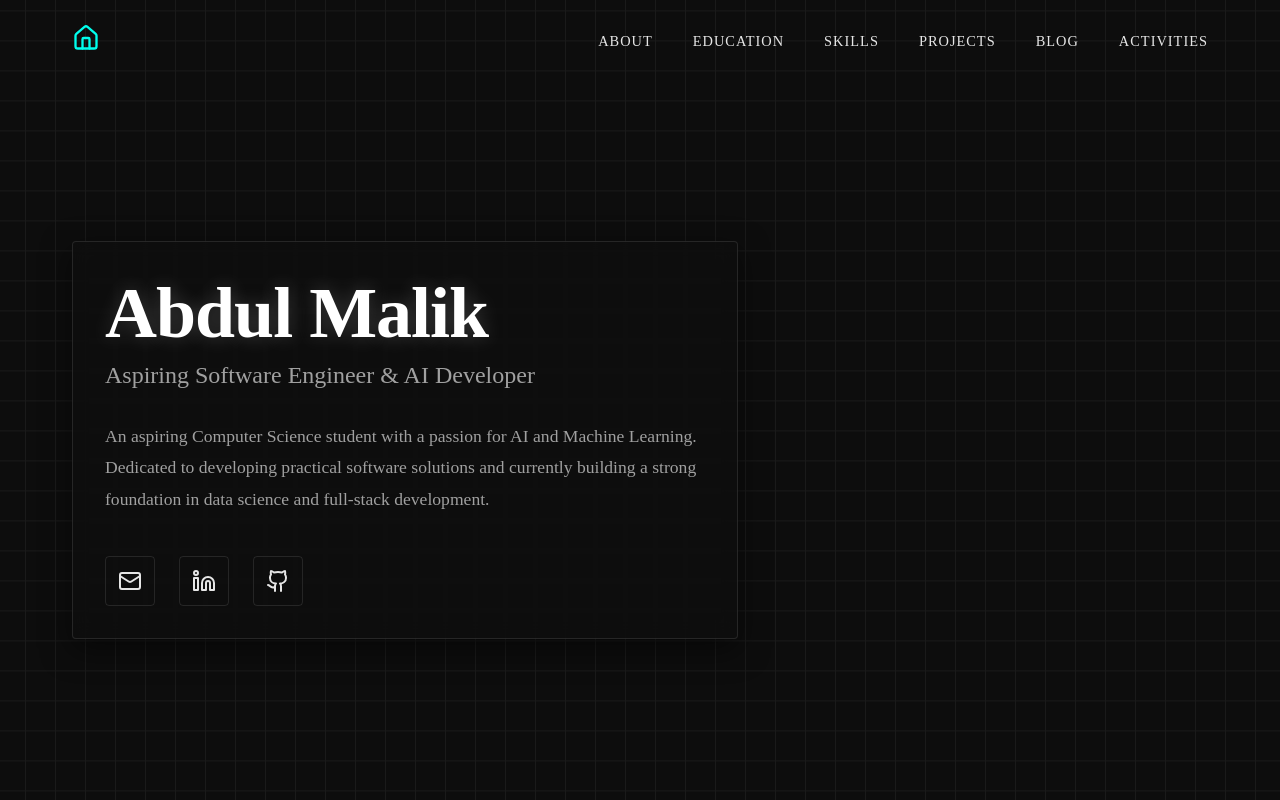
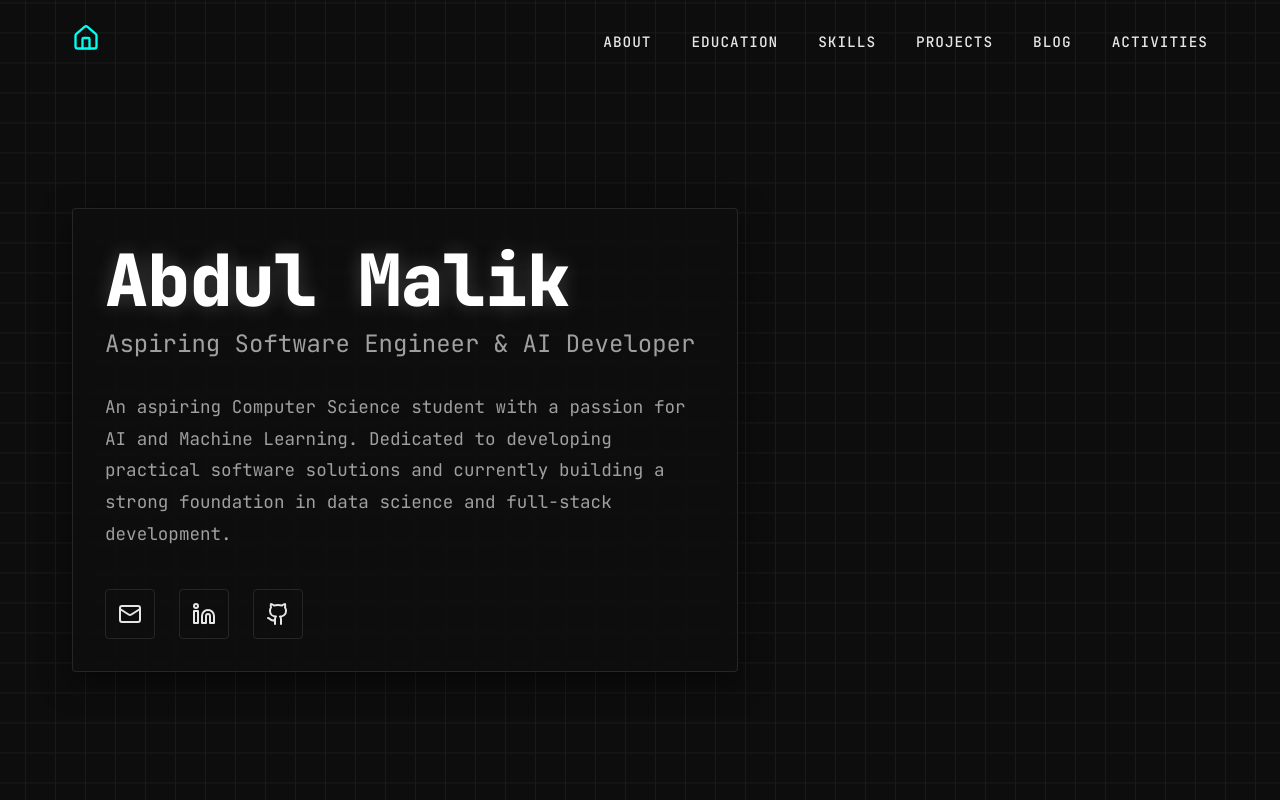
Before and after one commit to Abdul-Malik-0404/Portfolio, a Next.js app: page / in a window 1280 px wide. Shown: the top 800 px of the page. Built offline with nearby package versions, Linux system fonts and the light colour scheme.

Commit message:
Apply JetBrains Mono as site-wide font

```diff
--- a/src/app/globals.css
+++ b/src/app/globals.css
@@ -23,6 +23,7 @@
 
 html,
 body {
+  font-family: var(--font-jetbrains-mono), monospace;
   max-width: 100vw;
   overflow-x: hidden;
   background-color: var(--bg-color);
--- a/src/app/layout.js
+++ b/src/app/layout.js
@@ -1,9 +1,11 @@
 import './globals.css';
-import { Inter, Outfit } from 'next/font/google';
+import { JetBrains_Mono } from 'next/font/google';
 import CustomCursor from '../components/CustomCursor';
 
-const inter = Inter({ subsets: ['latin'], variable: '--font-inter' });
-const outfit = Outfit({ subsets: ['latin'], variable: '--font-outfit' });
+const jetbrainsMono = JetBrains_Mono({
+  subsets: ['latin'],
+  variable: '--font-jetbrains-mono'
+});
 
 export const metadata = {
   title: 'Abdul Malik | Portfolio',
@@ -13,7 +15,7 @@
 export default function RootLayout({ children }) {
   return (
     <html lang="en">
-      <body className={`${inter.variable} ${outfit.variable}`}>
+      <body className={jetbrainsMono.variable}>
         <CustomCursor />
         {children}
       </body>
```
